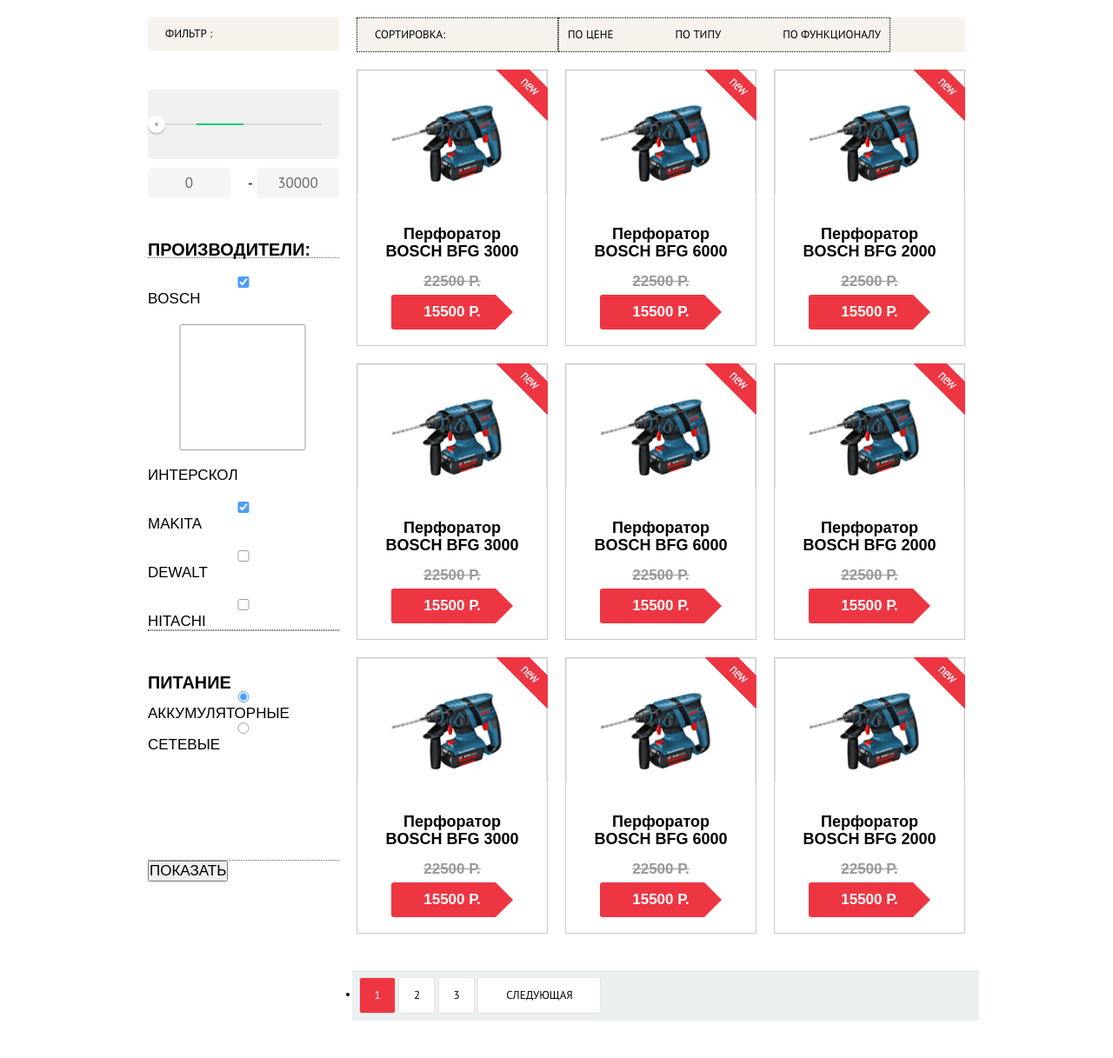
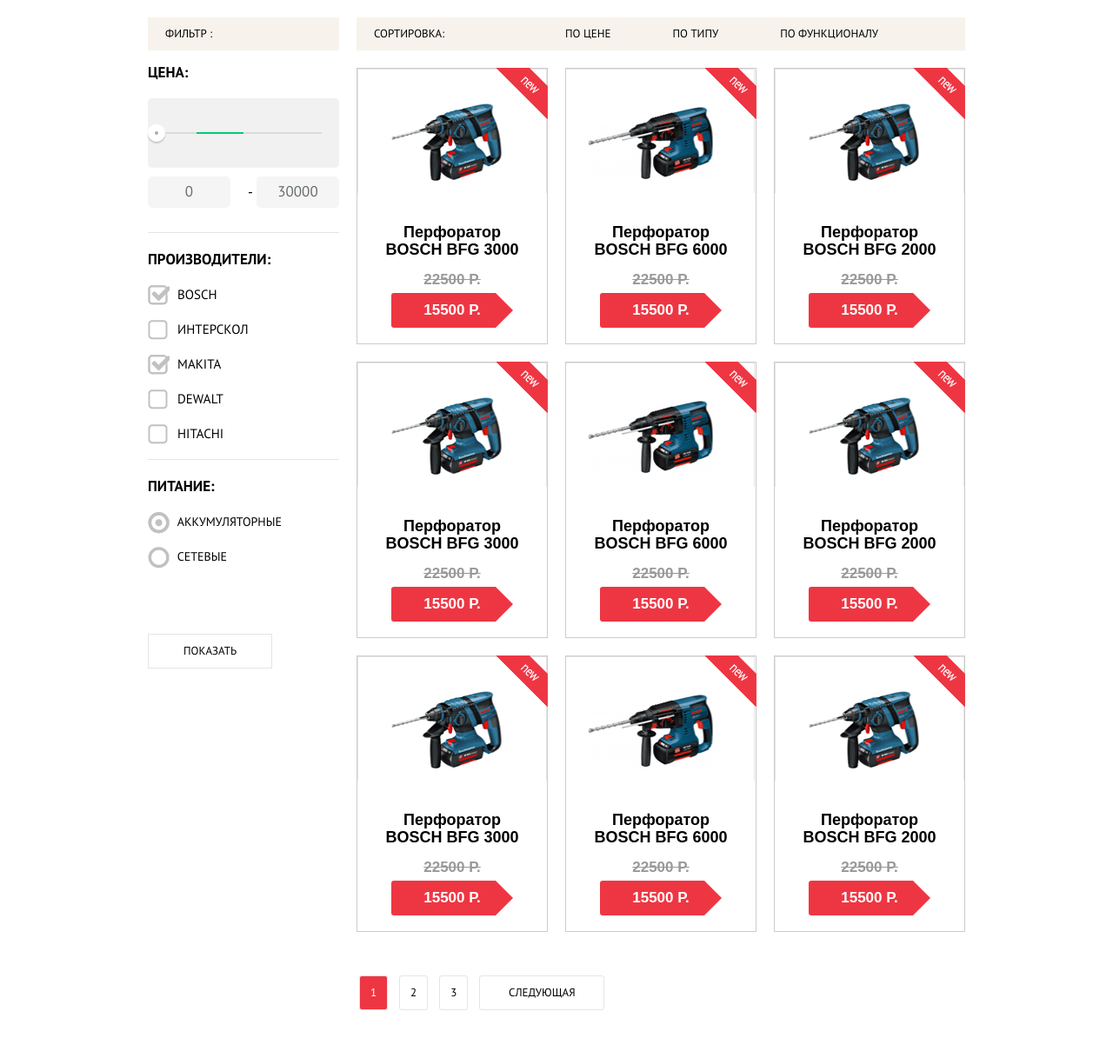
Before and after one commit to inquiring/technomart, a plain HTML site: page catalog.html in a window 1280 px wide. Shown: the part 511-1728 px from the top of the page at 87% size. Drawn offline with Linux system fonts and the light colour scheme; a web font is replaced by a local one.

Commit message:
Декоративные элементы личного проекта
скорректировал

```diff
--- a/catalog.html
+++ b/catalog.html
@@ -33,7 +33,7 @@
       </div>
     </div>
   </header>
-  <section class="site-info">
+  <div class="site-info">
     <div class="site-info-layout container">
       <div class="row">
         <div class="block-about">Интернет-магазин
@@ -86,14 +86,13 @@
         </ul>
       </nav>
     </div>
-  </section>
-  </header>
+  </div>
   <main class="catalog">
     <div class="container">
       <nav class="breadcrumbs">
         <ul class="row s-5">
           <li>
-            <a href="index.html">дом </a>
+            <a href="index.html"></a>
           </li>
           <li>
             <a href="catalog.html">Каталог </a>
@@ -129,41 +128,49 @@
                 </label>
               </div>
             </div>
-            <h3 class="catalog-content-title">ПРОИЗВОДИТЕЛИ:</h3>
+
             <div class="filter-block">
+              <h3 class="catalog-content-title">ПРОИЗВОДИТЕЛИ:</h3>
               <div class="factory-item-incatalog">
-                <input type="checkbox" name="factory" id="factory-field-1" checked>
+                <input type="checkbox" class="checkbox" id="factory-field-1" checked>
+                <span class="checkbox-custom"></span>
                 <label for="factory-field-1">BOSCH</label>
               </div>
               <div class="factory-item-incatalog">
-                <input class="factory-item" type="checkbox" name="factory" id="factory-field-2">
+                <input type="checkbox" class="checkbox" id="factory-field-2">
+                <span class="checkbox-custom"></span>
                 <label for="factory-field-2">ИНТЕРСКОЛ</label>
               </div>
               <div class="factory-item-incatalog">
-                <input type="checkbox" name="factory" id="factory-field-3" checked>
+                <input type="checkbox" class="checkbox" id="factory-field-3" checked>
+                <span class="checkbox-custom"></span>
                 <label for="factory-field-3">MAKITA</label>
               </div>
               <div class="factory-item-incatalog">
-                <input type="checkbox" name="factory" id="factory-field-4">
+                <input type="checkbox" class="checkbox" id="factory-field-4">
+                <span class="checkbox-custom"></span>
                 <label for="factory-field-4">DEWALT</label>
               </div>
               <div class="factory-item-incatalog">
-                <input type="checkbox" name="factory" id="factory-field-5">
+                <input type="checkbox" class="checkbox" id="factory-field-5">
+                <span class="checkbox-custom"></span>
                 <label for="factory-field-5">HITACHI</label>
               </div>
-            </div>
-            <div class="filter-block">
-              <h3 class="catalog-content-title">ПИТАНИЕ</h3>
+
+
+              <h3 class="catalog-content-title">ПИТАНИЕ:</h3>
               <div class="power-item">
-                <input type="radio" name="product" id="battery" checked>
+                <input type="radio" class="radio" name="product" id="battery" checked>
+                <span class="radio-custom"></span>
                 <label for="battery">АККУМУЛЯТОРНЫЕ</label>
               </div>
               <div class="power-item">
-                <input type="radio" name="product" id="wire">
+                <input type="radio" class="radio" name="product" id="wire">
+                <span class="radio-custom"></span>
                 <label for="wire">СЕТЕВЫЕ</label>
               </div>
             </div>
-            <button type="submit">ПОКАЗАТЬ</button>
+            <button class="btn" type="submit">ПОКАЗАТЬ</button>
           </form>
         </div>
         <div class="right s-9">
@@ -189,7 +196,7 @@
                   <a href="#" class="buy">Купить</a>
                   <a href="#" class="bookmark">В закладки</a>
                 </div>
-                <div class="image"><img width="auto" height="auto" src="img/bosh3000.jpg"></div>
+                <div class="image"><img width="218" height="143" src="img/bosh3000.jpg" alt="BOSCH BFG 3000"></div>
                 <div class="title">Перфоратор BOSCH BFG 3000</div>
                 <div class="discount">22500 Р.</div>
                 <div class="price">15500 Р.</div>
@@ -200,7 +207,7 @@
                   <a href="#" class="buy">Купить</a>
                   <a href="#" class="bookmark">В закладки</a>
                 </div>
-                <div class="image"><img width="auto" height="auto" src="img/bosh3000.jpg"></div>
+                <div class="image"><img width="218" height="143" src="img/bosh6000.jpg" alt="BOSCH BFG 6000"></div>
                 <div class="title">Перфоратор BOSCH BFG 6000</div>
                 <div class="discount">22500 Р.</div>
                 <div class="price">15500 Р.</div>
@@ -211,7 +218,7 @@
                   <a href="#" class="buy">Купить</a>
                   <a href="#" class="bookmark">В закладки</a>
                 </div>
-                <div class="image"><img width="auto" height="auto" src="img/bosh3000.jpg"></div>
+                <div class="image"><img width="218" height="143" src="img/bosh2000.jpg" alt="BOSCH BFG 2000"></div>
                 <div class="title">Перфоратор BOSCH BFG 2000</div>
                 <div class="discount">22500 Р.</div>
                 <div class="price">15500 Р.</div>
@@ -222,7 +229,7 @@
                   <a href="#" class="buy">Купить</a>
                   <a href="#" class="bookmark">В закладки</a>
                 </div>
-                <div class="image"><img width="auto" height="auto" src="img/bosh3000.jpg"></div>
+                <div class="image"><img width="218" height="143" src="img/bosh3000.jpg" alt="BOSCH BFG 3000"></div>
                 <div class="title">Перфоратор BOSCH BFG 3000</div>
                 <div class="discount">22500 Р.</div>
                 <div class="price">15500 Р.</div>
@@ -233,7 +240,7 @@
                   <a href="#" class="buy">Купить</a>
                   <a href="#" class="bookmark">В закладки</a>
                 </div>
-                <div class="image"><img width="auto" height="auto" src="img/bosh3000.jpg"></div>
+                <div class="image"><img width="218" height="143" src="img/bosh6000.jpg" alt="BOSCH BFG 6000"></div>
                 <div class="title">Перфоратор BOSCH BFG 6000</div>
                 <div class="discount">22500 Р.</div>
                 <div class="price">15500 Р.</div>
@@ -244,7 +251,7 @@
                   <a href="#" class="buy">Купить</a>
                   <a href="#" class="bookmark">В закладки</a>
                 </div>
-                <div class="image"><img width="auto" height="auto" src="img/bosh3000.jpg"></div>
+                <div class="image"><img width="218" height="143" src="img/bosh2000.jpg" alt="BOSCH BFG 2000"></div>
                 <div class="title">Перфоратор BOSCH BFG 2000</div>
                 <div class="discount">22500 Р.</div>
                 <div class="price">15500 Р.</div>
@@ -255,7 +262,7 @@
                   <a href="#" class="buy">Купить</a>
                   <a href="#" class="bookmark">В закладки</a>
                 </div>
-                <div class="image"><img width="auto" height="auto" src="img/bosh3000.jpg"></div>
+                <div class="image"><img width="218" height="143" src="img/bosh3000.jpg" alt="BOSCH BFG 3000"></div>
                 <div class="title">Перфоратор BOSCH BFG 3000</div>
                 <div class="discount">22500 Р.</div>
                 <div class="price">15500 Р.</div>
@@ -266,7 +273,7 @@
                   <a href="#" class="buy">Купить</a>
                   <a href="#" class="bookmark">В закладки</a>
                 </div>
-                <div class="image"><img width="auto" height="auto" src="img/bosh3000.jpg"></div>
+                <div class="image"><img width="218" height="143" src="img/bosh6000.jpg" alt="BOSCH BFG 6000"></div>
                 <div class="title">Перфоратор BOSCH BFG 6000</div>
                 <div class="discount">22500 Р.</div>
                 <div class="price">15500 Р.</div>
@@ -277,7 +284,7 @@
                   <a href="#" class="buy">Купить</a>
                   <a href="#" class="bookmark">В закладки</a>
                 </div>
-                <div class="image"><img width="auto" height="auto" src="img/bosh3000.jpg"></div>
+                <div class="image"><img width="218" height="143" src="img/bosh2000.jpg" alt="BOSCH BFG 2000"></div>
                 <div class="title">Перфоратор BOSCH BFG 2000</div>
                 <div class="discount">22500 Р.</div>
                 <div class="price">15500 Р.</div>
@@ -287,8 +294,14 @@
           <ul class="paginator row s-4">
             <li>
               <a class="current" href="#1">1</a>
+            </li>
+            <li>
               <a href="2">2</a>
+            </li>
+            <li>
               <a href="3">3</a>
+            </li>
+            <li>
               <a class="next" href="next">СЛЕДУЮЩАЯ</a>
             </li>
           </ul>
@@ -304,7 +317,7 @@
     </div>
   </main>
   <footer>
-    <section class="footer-up row">
+    <div class="footer-up row">
       <div class="container">
         <div class="row-footer-first">
           <div class="logo-footer">
@@ -347,17 +360,17 @@
           </ul>
         </div>
       </div>
-    </section>
-    <section class="footer-down">
+    </div>
+    <div class="footer-down">
       <div class="container row">
         <p>© 2010–2016 Компания «Техномарт»
           <br> Все права защищены</p>
-        <section class="footer-social">
+        <div class="footer-social">
           <a class="social-btn social-btn-vk " href="#">Вконтакте </a>
           <a class="social-btn social-btn-fb" href="#">Фейсбук </a>
           <a class="social-btn social-btn-inst" href="#">Инстаграм </a>
-        </section>
-        <section class="footer-mail-copyright row s-4">
+        </div>
+        <div class="footer-mail-copyright row s-4">
           <div class="mail">
             <p>Обратная связь:</p>
             <a href="#">mail@htmlacademy.ru </a>
@@ -366,9 +379,9 @@
             <p>Разработано — </p>
             <a href="https://htmlacademy.ru">htmlacademy.ru </a>
           </div>
-        </section>
+        </div>
       </div>
-    </section>
+    </div>
   </footer>
 </body>
 
--- a/css/style.css
+++ b/css/style.css
@@ -337,7 +337,7 @@
   left: 5%;
   width: 30px;
   height: 25px;
-  background: red url("../img/icon-phone.png") no-repeat;
+  background: url("../img/icon-phone.png") no-repeat;
 }
 
 p.phone {
@@ -377,7 +377,6 @@
 }
 
 a.registration {
-  position: relative;
   padding: 11.5px 25px;
   font-size: 21px;
   line-height: 18px;
@@ -387,8 +386,16 @@
   margin-right: 0px;
 }
 
-
-/*
+a.enter::before {
+  content: "";
+  position: absolute;
+  top: 12px;
+  left: 15px;
+  width: 20px;
+  height: 20px;
+  background: url("../img/icon-login.png") no-repeat;
+}
+
 .block-user a:hover {
   color: #ee3643;
   background: #ffffff;
@@ -397,7 +404,6 @@
 .block-user a:active {
   color: #bcbcbc;
 }
-*/
 
 .user {
   position: relative;
@@ -411,6 +417,26 @@
   text-transform: none;
   color: #000000;
   background-color: #ffffff;
+}
+
+.user::before {
+  content: "";
+  position: absolute;
+  top: 10px;
+  left: 15px;
+  width: 25px;
+  height: 20px;
+  background: url(../img/icon-user_.png)no-repeat;
+}
+
+.user::after {
+  content: "";
+  position: absolute;
+  top: 10px;
+  left: 270px;
+  width: 25px;
+  height: 20px;
+  background: url(../img/icon-logout_.png)no-repeat;
 }
 
 .extra {
@@ -514,25 +540,27 @@
 /*catalog-page*/
 
 .breadcrumbs {
-  display: flex;
+  width: 100%;
   padding-top: 18px;
 }
 
 .breadcrumbs ul {
   margin: 0;
   padding: 0;
+  list-style: none;
+  font-size: 0;
+}
+
+.breadcrumbs li {
+  display: inline-block;
+  vertical-align: top;
   font-family: "PT Sans", "Arial", sans-serif;
   font-size: 13px;
   line-height: 18px;
 }
 
-.breadcrumbs li {
-  position: relative;
-  display: inline;
-  padding-right: 40px;
-  vertical-align: top;
-}
-
+
+/*
 .breadcrumbs li::after {
   content: "";
   position: absolute;
@@ -542,14 +570,35 @@
   height: 2px;
   background-color: #c1c6ce;
 }
+*/
 
 .breadcrumbs a {
+  display: block;
+  padding: 0px 0px;
   color: #000;
   text-decoration: none;
+  text-transform: uppercase;
 }
 
 .breadcrumbs .current::after {
   display: none;
+}
+
+
+/*breadcrumbs-home*/
+
+.breadcrumbs ul li:nth-child(1) {
+  position: relative;
+}
+
+.breadcrumbs ul li:nth-child(1)::before {
+  content: "";
+  position: absolute;
+  top: 2px;
+  left: 0px;
+  width: 18px;
+  height: 18px;
+  background: url(../img/icon-home.png)no-repeat;
 }
 
 .catalog .catalog-caption {
@@ -574,7 +623,7 @@
 /*forma*/
 
 .caption {
-  margin-bottom: 16px;
+  margin-bottom: 10px;
   font-size: 13px;
   line-height: 18px;
   background: #f7f3ec;
@@ -586,14 +635,13 @@
 .price-title {
   font-family: "PT Sans", "Arial", sans-serif;
   color: #000000;
-  font-size: 4.85px;
+  font-size: 17px;
   font-weight: 700;
-  line-height: 8.558px;
-  transform: scale(3.505, 3.505);
+  line-height: 30px;
 }
 
 .range-filter {
-  margin-top: 20px;
+  margin-top: 15px;
   width: 220px;
 }
 
@@ -672,26 +720,110 @@
 /*форма выше*/
 
 .catalog-content-title {
-  margin-top: 50px;
+  padding-top: 15px;
+  font-size: 17px;
+  line-height: 30px;
+  font-weight: 700;
+  font-family: "PT Sans", "Arial", sans-serif;
+  border-top: 1px solid #e5e5e5;
 }
 
 .factory-item-incatalog {
-  min-height: 55px;
-  padding-top: 20px;
+  font-size: 15px;
+  line-height: 20px;
+  font-family: "PT Sans", "Arial", sans-serif;
+  padding-top: 15px;
   background-color: #ffffff;
   box-sizing: border-box;
 }
 
+.factory-item-incatalog:nth-child(6) {
+  margin-bottom: 15px;
+}
+
+.power-item {
+  font-size: 14px;
+  line-height: 20px;
+  font-family: "PT Sans", "Arial", sans-serif;
+  padding-top: 15px;
+}
+
+form .btn {
+  margin-top: 75px;
+  padding-left: 40px;
+  padding-right: 40px;
+  font-size: 13px;
+  line-height: 18px;
+  font-family: "PT Sans", "Arial", sans-serif;
+  color: #000;
+  background: #fff;
+  border: 1px solid #e5e5e5;
+}
+
+
+/*фильтры*/
+
 .filter-block {
+  margin-top: 28px;
   display: block;
-  margin: 0;
-  padding: 0;
   width: 220px;
-  min-height: 265px;
-  border-top: 1px dotted #666666;
-  border-bottom: 1px dotted #666666;
-  box-sizing: border-box;
-}
+}
+
+
+/* Скрываем реальный чекбокс */
+
+.checkbox,
+.radio {
+  display: none;
+}
+
+.checkbox-custom,
+.radio-custom {
+  width: 25px;
+  height: 25px;
+  margin-right: 5px;
+  position: relative;
+}
+
+.checkbox-custom {
+  background: transparent url("../img/icon-check-off.png") no-repeat;
+}
+
+.radio-custom {
+  background: transparent url("../img/icon-circle.png") no-repeat;
+}
+
+.checkbox-custom,
+.radio-custom,
+.label {
+  display: inline-block;
+  vertical-align: middle;
+}
+
+.checkbox:checked + .checkbox-custom::before {
+  content: "";
+  display: block;
+  position: absolute;
+  top: 0px;
+  right: 0px;
+  bottom: 0px;
+  left: 0px;
+  background: transparent url("../img/icon-check-on.png") no-repeat;
+}
+
+.radio:checked + .radio-custom::before {
+  content: "";
+  display: block;
+  position: absolute;
+  top: 0px;
+  right: 0px;
+  bottom: 0px;
+  left: 0px;
+  background: transparent url("../img/icon-circle-dot.png") no-repeat;
+}
+
+
+/**/
 
 
 /*правая сторона страницы каталога*/
@@ -710,7 +842,6 @@
   font-family: "PT Sans", "Arial", sans-serif;
   font-size: 13px;
   line-height: 18px;
-  border: 1px dotted black;
 }
 
 .catalog-sorting ul {
@@ -718,7 +849,6 @@
   justify-content: space-between;
   width: 380px;
   list-style: none;
-  border: 1px dotted black;
 }
 
 .catalog-sorting li {
@@ -740,27 +870,28 @@
 .paginator {
   display: flex;
   justify-content: flex-start;
-  width: 100%;
+  width: 95%;
   margin: 22px 0px;
   padding: 8px;
+}
+
+.paginator ul {
+  font-size: 0px;
+  text-decoration: none;
+}
+
+.paginator li {
+  display: inline-block;
+  vertical-align: top;
   font-size: 13px;
   line-height: 18px;
   font-family: "PT Sans", "Arial", sans-serif;
-  white-space: nowrap;
-  background: #ecf0f1;
-  /*убрать*/
 }
 
 .paginator a {
-  display: inline-block;
-  min-width: 20px;
-  height: 40px;
-  padding: 0 10px;
-  line-height: 40px;
-  text-align: center;
-  vertical-align: middle;
-  font-size: 13px;
-  font-family: "PT Sans", "Arial", sans-serif;
+  display: block;
+  padding: 10px 12px;
+  margin-right: 13px;
   text-decoration: none;
   color: black;
   background: #ffffff;
@@ -769,7 +900,7 @@
 }
 
 .paginator .next {
-  width: 120px;
+  width: 118px;
   text-align: center;
   vertical-align: middle;
 }
```
Also changed, not shown: index.html (+32 -35 lines), img/icon-user_.png (added).
